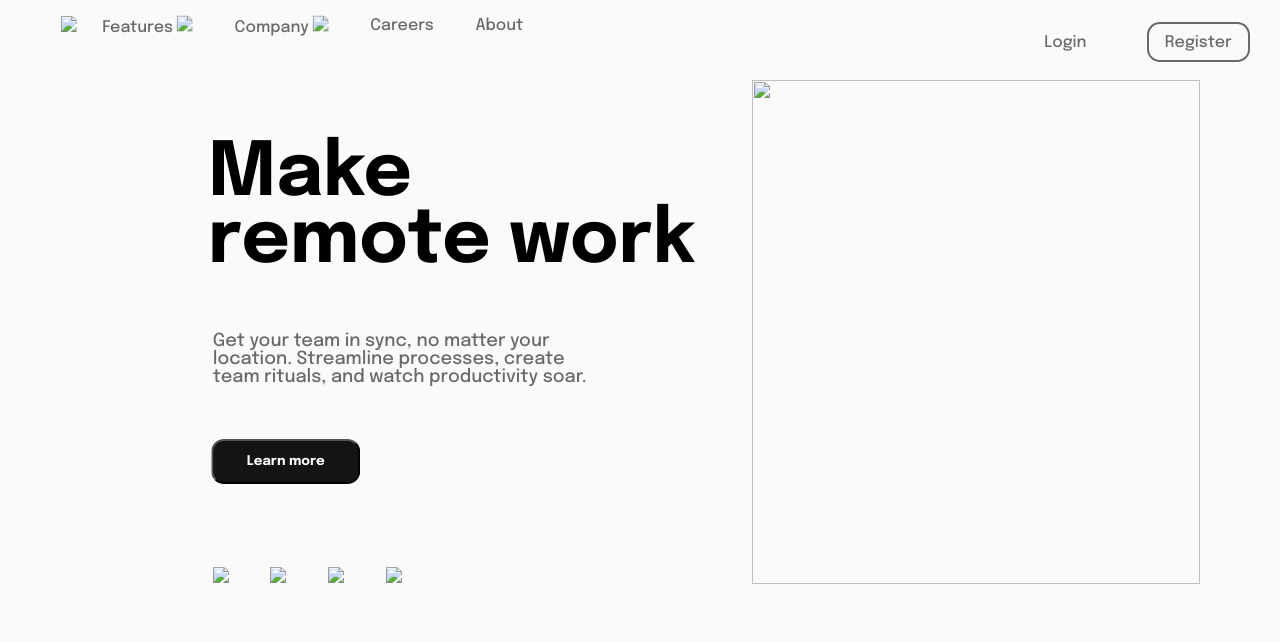
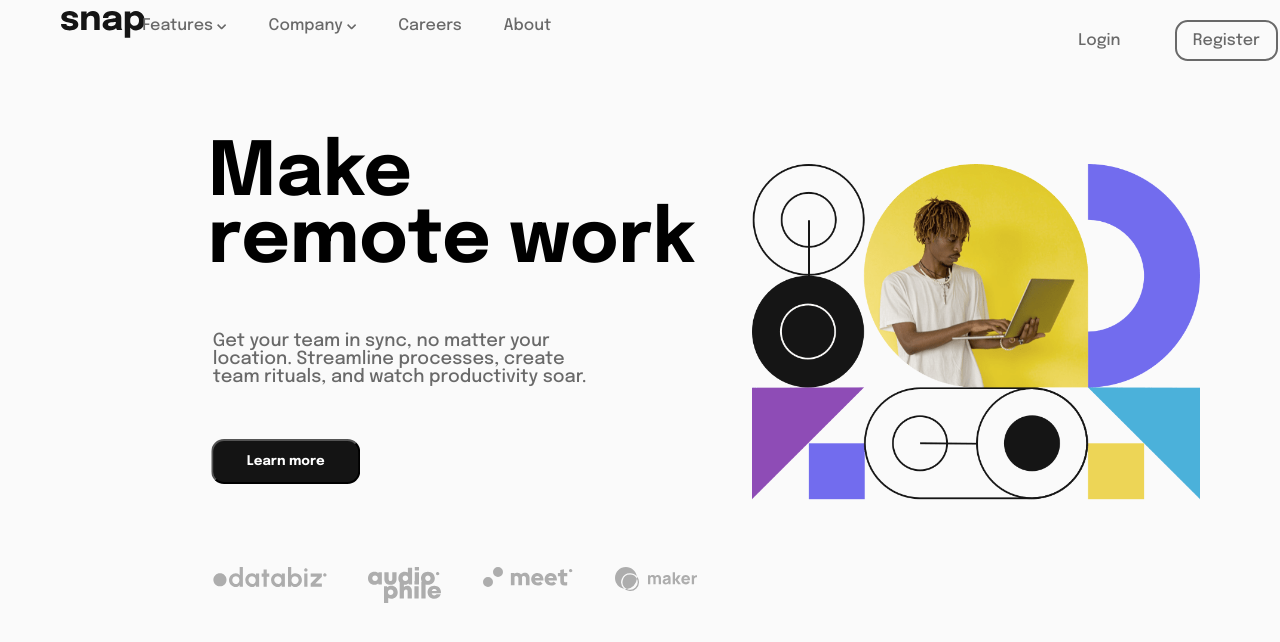
Before and after one commit to RattyJhay/Snap1, a plain HTML site: page index.html in a window 1280 px wide. Drawn offline with nearby package versions, Linux system fonts and the light colour scheme; the site is published under a folder, as on GitHub Pages, so addresses that start at the root find nothing.

Commit message:
Update index.html

```diff
--- a/index.html
+++ b/index.html
@@ -5,7 +5,7 @@
     <meta name="viewport" content="width=device-width, initial-scale=1.0" />
     <!-- displays site properly based on user's device -->
 
-    <link rel="icon" type="image/png" sizes="32x32" href="favicon-32x32.png" />
+    <link rel="icon" type="image/png" sizes="32x32" href="./favicon-32x32.png" />
 
     <title>Frontend Mentor | Intro section with dropdown navigation</title>
 
@@ -24,16 +24,16 @@
   <body>
     <nav>
       <div class="snap-nav">
-        <img class="logo" src="/images/logo.svg" />
+        <img class="logo" src="./images/logo.svg" />
         <div class="shadow">
           <div class="wrapper">
             <div class="right-nav">
               <ul>
                 <li class="dropdown-list feature">
-                  Features <img src="/images/icon-arrow-down.svg" />
+                  Features <img src="./images/icon-arrow-down.svg" />
                 </li>
                 <li class="dropdown-list company">
-                  Company <img src="/images/icon-arrow-down.svg" />
+                  Company <img src="./images/icon-arrow-down.svg" />
                 </li>
                 <li>Careers</li>
                 <li>About</li>
@@ -48,15 +48,15 @@
           </div>
         </div>
         <div class="burger">
-          <img class="menu" src="/images/icon-menu.svg" />
+          <img class="menu" src="./images/icon-menu.svg" />
         </div>
       </div>
       <div class="drop-menu feature-list">
         <ul>
-          <li><img src="/images/icon-todo.svg" /> Todo List</li>
-          <li><img src="/images/icon-calendar.svg" />Calender</li>
-          <li><img src="/images/icon-reminders.svg" />Reminders</li>
-          <li><img src="/images/icon-planning.svg" />Planning</li>
+          <li><img src="./images/icon-todo.svg" /> Todo List</li>
+          <li><img src="./images/icon-calendar.svg" />Calender</li>
+          <li><img src="./images/icon-reminders.svg" />Reminders</li>
+          <li><img src="./images/icon-planning.svg" />Planning</li>
         </ul>
       </div>
 
@@ -87,15 +87,15 @@
 
         <div class="clients">
           <ul>
-            <li><img src="/images/client-databiz.svg" /></li>
-            <li><img src="/images/client-audiophile.svg" /></li>
-            <li><img src="/images/client-meet.svg" /></li>
-            <li><img src="/images/client-maker.svg" /></li>
+            <li><img src="./images/client-databiz.svg" /></li>
+            <li><img src="./images/client-audiophile.svg" /></li>
+            <li><img src="./images/client-meet.svg" /></li>
+            <li><img src="./images/client-maker.svg" /></li>
           </ul>
         </div>
       </div>
       <div class="hero-image">
-        <img src="/images/image-hero-mobile.png" alt="" />
+        <img src="./images/image-hero-mobile.png" alt="" />
       </div>
     </div>
 
```
